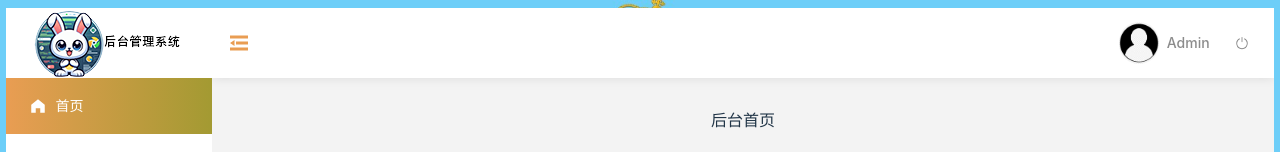
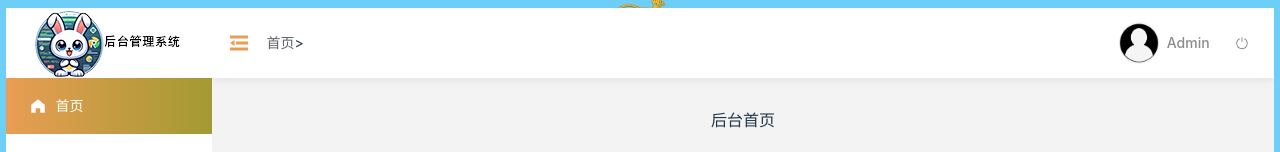
Before and after one commit to KyaruRouis/go-admin-web, a Vue app: page /home in a window 1280 px wide. Shown: the top 152 px of the page. Built offline with nearby package versions, Linux system fonts and the light colour scheme.

Commit message:
面包屑布局和功能实现

```diff
--- /dev/null
+++ b/src/views/system/layout/header/Hamburger.vue
@@ -0,0 +1,39 @@
+<script setup lang="ts">
+import {ref,computed} from "vue";
+import {useRoute,useRouter} from "vue-router";
+
+const route = useRoute();
+const router = useRouter();
+
+const handleLink = (item) => {
+  router.push({
+    path: item.path,
+  });
+}
+
+const matched = computed(()=>route.matched.filter(item=>item.meta&&item.meta.title))
+</script>
+
+<template>
+  <el-breadcrumb class="app-breadcrumb" separator="/">
+    <transition-group name="breadcrumb" mode="out-in">
+      <el-breadcrumb-item :to="{path: '/home'}" key="home" v-if="matched[0].meta.title!=='首页'">
+        <div class="breadcrumb-item">
+          <span class="breadcrumb-item">首页</span>
+        </div>
+      </el-breadcrumb-item>
+
+      <el-breadcrumb-item v-for="(item,index) in matched" :key="item.name">
+        <span v-if="item.redirect === 'noRedirect' || index==matched.length-1" class="no-redirect">
+          {{item.meta.title}}
+        </span>
+        <a v-else @click.prevent="handleLink(item)">{{item.meta.title}}</a>
+      </el-breadcrumb-item>
+
+    </transition-group>>
+  </el-breadcrumb>
+</template>
+
+<style scoped>
+
+</style>
--- a/src/views/system/layout/header/TopBar.vue
+++ b/src/views/system/layout/header/TopBar.vue
@@ -1,12 +1,14 @@
 <script setup lang="ts">
 import {SwitchButton} from "@element-plus/icons-vue"
 import CollapseIcon from "@/views/system/layout/header/CollapseIcon.vue"
+import Hamburger from "@/views/system/layout/header/Hamburger.vue";
 </script>
 
 <template>
 <div class="main">
   <div class="tool-left">
     <CollapseIcon/>
+    <Hamburger/>
   </div>
   <div class="linkBox">
     <!--登录用户信息 start-->
@@ -103,4 +105,10 @@ import CollapseIcon from "@/views/system/layout/header/CollapseIcon.vue"
   box-shadow: rgb(0 0 0 /10%) 0px 0px 10px;
   background: white;
 }
+
+.tool-left{
+  display: flex;
+  align-items: center;
+  height: 100%;
+}
 </style>
```
Also changed, not shown: 1 other file (tests, documents, lock files or other folders).
